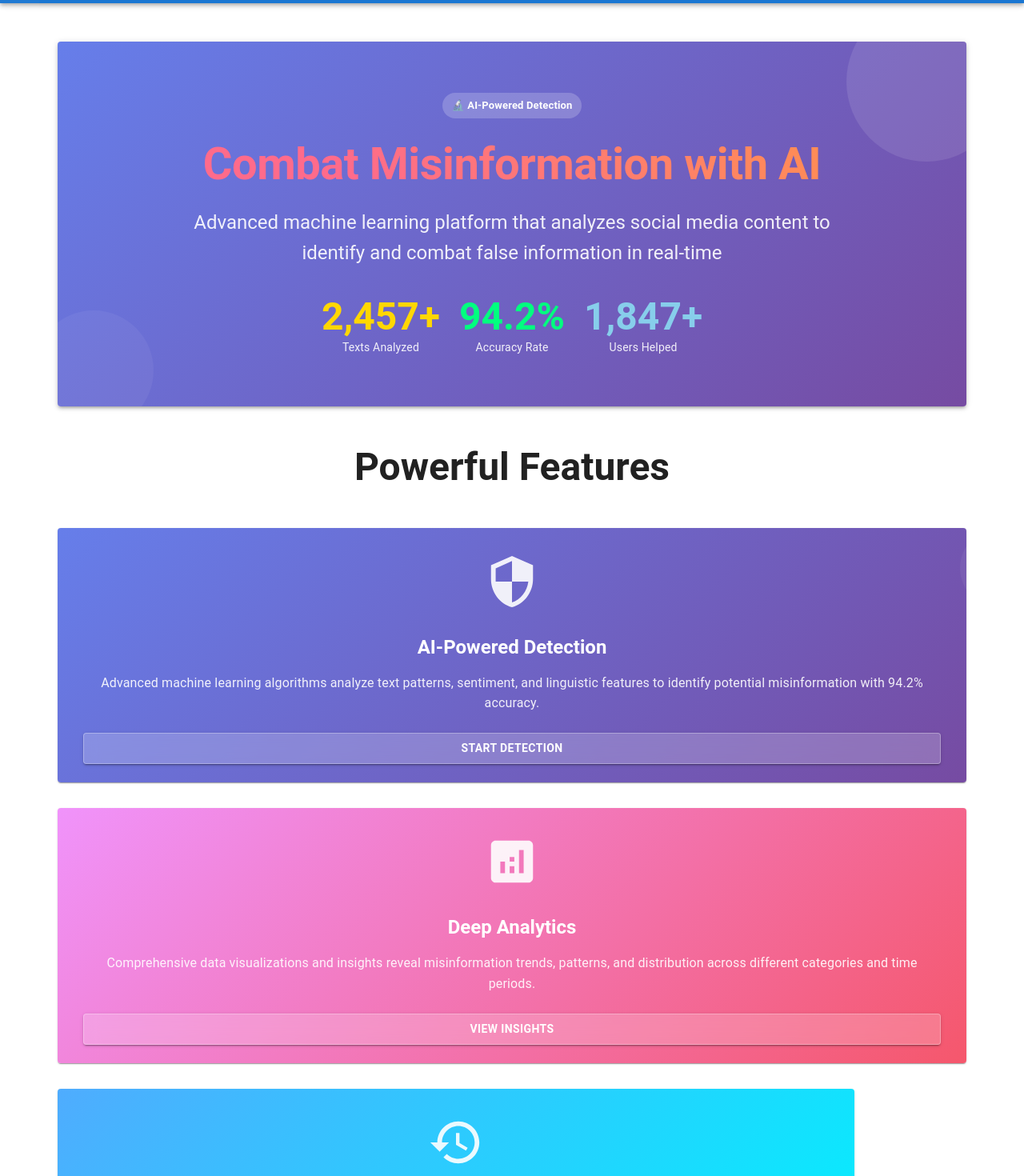
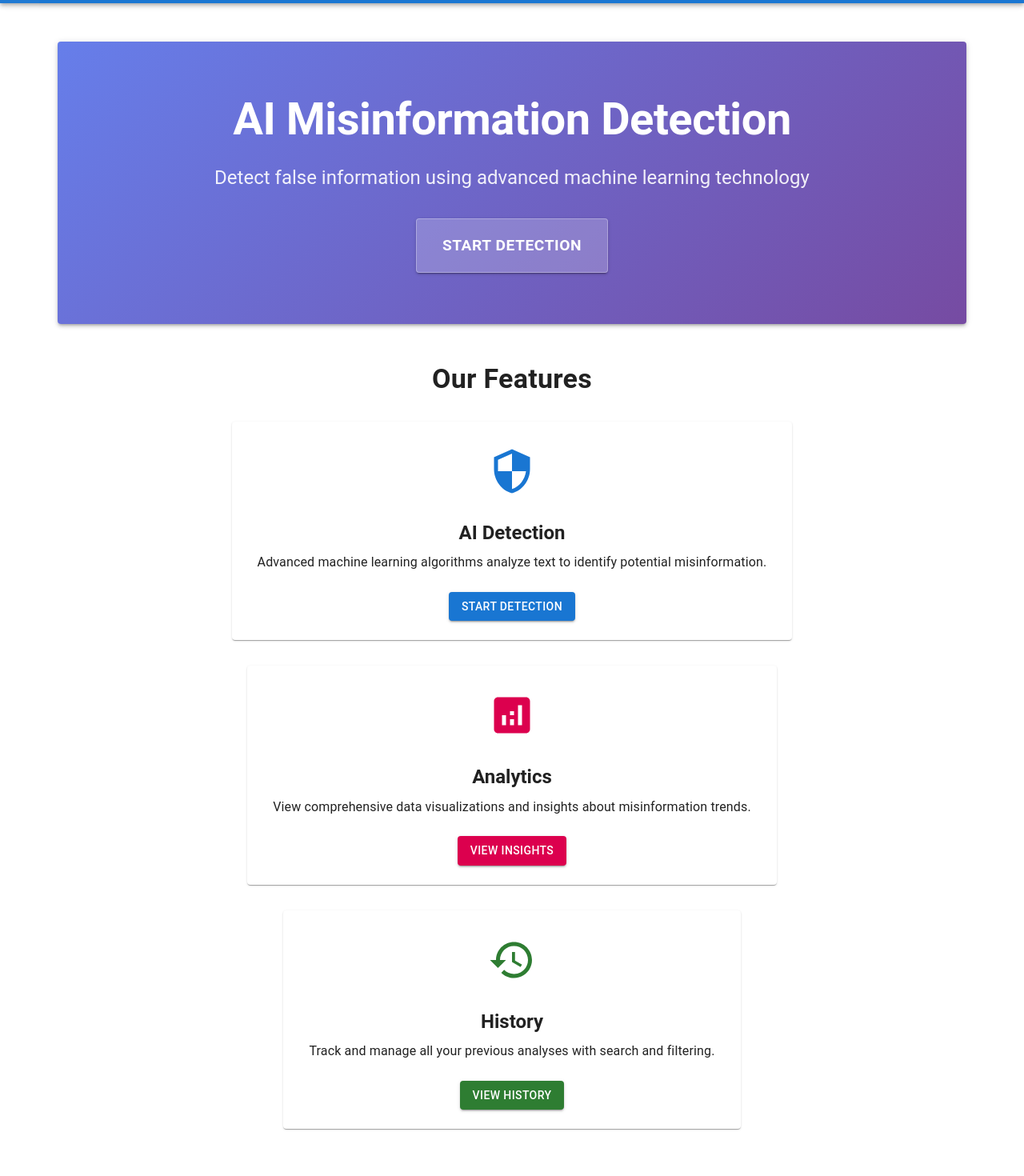
Before and after one commit to Nico-Gerber/COS30049-Assignment-3, a React (Create React App) app in the folder client/: page / in a window 1280 px wide. Shown: the part 60-1530 px from the top of the page at 80% size. Built offline with nearby package versions, Linux system fonts and the light colour scheme.

Commit message:
Refactor home page UI and fix accuracy display in insights

```diff
--- a/client/src/pages/home.js
+++ b/client/src/pages/home.js
@@ -1,31 +1,16 @@
-import React, { useEffect, useState } from 'react';
+import React from 'react';
 import {
-  Container, Typography, Paper, Box, Grid, Card, CardContent, Button,
-  Chip, Avatar, Fade, Grow, LinearProgress, Divider
+  Container, Typography, Paper, Box, Grid, Card, CardContent, Button
 } from '@mui/material';
 import { Link } from 'react-router-dom';
 import {
-  Timeline, Analytics, Security, TrendingUp, Speed, Shield,
-  VerifiedUser, Assessment, History, School
+  Security, Analytics, History
 } from '@mui/icons-material';
 
 const Home = () => {
-  const [stats, setStats] = useState({ total: 0, accuracy: 0, analyses: 0 });
-  const [loaded, setLoaded] = useState(false);
-
-  useEffect(() => {
-    // Simulate loading statistics
-    const timer = setTimeout(() => {
-      setStats({ total: 2457, accuracy: 94.2, analyses: 1847 });
-      setLoaded(true);
-    }, 1000);
-    return () => clearTimeout(timer);
-  }, []);
-
   return (
     <Container maxWidth="lg" sx={{ px: { xs: 2, sm: 3, md: 4 }, py: 3 }}>
       {/* Hero Section */}
-      <Fade in={true} timeout={1000}>
       <Paper
         elevation={3}
         sx={{
@@ -33,34 +18,19 @@ const Home = () => {
           mb: 6,
           background: 'linear-gradient(135deg, #667eea 0%, #764ba2 100%)',
           color: 'white',
-            textAlign: 'center',
-            position: 'relative',
-            overflow: 'hidden'
+          textAlign: 'center'
         }}
       >
-          <Box sx={{ position: 'relative', zIndex: 2 }}>
-            <Chip
-              label="🔬 AI-Powered Detection"
-              sx={{
-                mb: 3,
-                backgroundColor: 'rgba(255,255,255,0.2)',
-                color: 'white',
-                fontWeight: 'bold'
-              }}
-            />
         <Typography
           variant="h2"
           component="h1"
           gutterBottom
           sx={{
             fontWeight: 'bold',
-                background: 'linear-gradient(45deg, #FE6B8B 30%, #FF8E53 90%)',
-                WebkitBackgroundClip: 'text',
-                WebkitTextFillColor: 'transparent',
             fontSize: { xs: '2rem', sm: '2.5rem', md: '3.5rem' }
           }}
         >
-              Combat Misinformation with AI
+          AI Misinformation Detection
         </Typography>
         <Typography
           variant="h5"
@@ -72,159 +42,109 @@ const Home = () => {
             lineHeight: 1.6
           }}
         >
-              Advanced machine learning platform that analyzes social media content
-              to identify and combat false information in real-time
+          Detect false information using advanced machine learning technology
         </Typography>
 
-            {/* Quick Stats */}
-            <Grid container spacing={3} justifyContent="center" sx={{ mt: 4 }}>
-              <Grid item xs={4} sm={3}>
-                <Box>
-                  <Typography variant="h3" sx={{ fontWeight: 'bold', color: '#FFD700' }}>
-                    {loaded ? `${stats.total.toLocaleString()}+` : '0'}
-                  </Typography>
-                  <Typography variant="body2" sx={{ opacity: 0.9 }}>
-                    Texts Analyzed
-                  </Typography>
-                </Box>
-              </Grid>
-              <Grid item xs={4} sm={3}>
-                <Box>
-                  <Typography variant="h3" sx={{ fontWeight: 'bold', color: '#00FF7F' }}>
-                    {loaded ? `${stats.accuracy}%` : '0%'}
-                  </Typography>
-                  <Typography variant="body2" sx={{ opacity: 0.9 }}>
-                    Accuracy Rate
-                  </Typography>
-                </Box>
-              </Grid>
-              <Grid item xs={4} sm={3}>
-                <Box>
-                  <Typography variant="h3" sx={{ fontWeight: 'bold', color: '#87CEEB' }}>
-                    {loaded ? `${stats.analyses.toLocaleString()}+` : '0'}
-                  </Typography>
-                  <Typography variant="body2" sx={{ opacity: 0.9 }}>
-                    Users Helped
-                  </Typography>
-                </Box>
-              </Grid>
-            </Grid>
-          </Box>
-
-          {/* Background decoration */}
-          <Box sx={{
-            position: 'absolute',
-            top: -50,
-            right: -50,
-            width: 200,
-            height: 200,
-            borderRadius: '50%',
-            background: 'rgba(255,255,255,0.1)',
-            zIndex: 1
-          }} />
-          <Box sx={{
-            position: 'absolute',
-            bottom: -30,
-            left: -30,
-            width: 150,
-            height: 150,
-            borderRadius: '50%',
-            background: 'rgba(255,255,255,0.05)',
-            zIndex: 1
-          }} />
-        </Paper>
-      </Fade>
-
-      {/* Main Features */}
-      <Box sx={{ mb: 8 }}>
-        <Typography variant="h3" align="center" gutterBottom sx={{ mb: 6, fontWeight: 'bold' }}>
-          Powerful Features
-        </Typography>
-        <Grid container spacing={{ xs: 3, md: 4 }}>
-          {[
-            {
-              icon: <Security sx={{ fontSize: 70 }} />,
-              title: "AI-Powered Detection",
-              description: "Advanced machine learning algorithms analyze text patterns, sentiment, and linguistic features to identify potential misinformation with 94.2% accuracy.",
-              link: "/detector",
-              color: "primary",
-              gradient: "linear-gradient(135deg, #667eea 0%, #764ba2 100%)",
-              buttonText: "Start Detection",
-              delay: 0
-            },
-            {
-              icon: <Analytics sx={{ fontSize: 70 }} />,
-              title: "Deep Analytics",
-              description: "Comprehensive data visualizations and insights reveal misinformation trends, patterns, and distribution across different categories and time periods.",
-              link: "/insights",
-              color: "secondary",
-              gradient: "linear-gradient(135deg, #f093fb 0%, #f5576c 100%)",
-              buttonText: "View Insights",
-              delay: 200
-            },
-            {
-              icon: <History sx={{ fontSize: 70 }} />,
-              title: "Analysis History",
-              description: "Track all your previous analyses, add feedback, and manage your detection history with powerful search and filtering capabilities.",
-              link: "/history",
-              color: "success",
-              gradient: "linear-gradient(135deg, #4facfe 0%, #00f2fe 100%)",
-              buttonText: "View History",
-              delay: 400
-            }
-          ].map((feature, index) => (
-            <Grid item xs={12} md={4} key={index}>
-              <Grow in={loaded} timeout={1000 + feature.delay}>
-                <Card
-                  sx={{
-                    height: '100%',
-                    display: 'flex',
-                    flexDirection: 'column',
-                    transition: 'all 0.3s ease-in-out',
-                    '&:hover': {
-                      transform: 'translateY(-8px)',
-                      boxShadow: '0 12px 20px rgba(0,0,0,0.15)'
-                    },
-                    background: feature.gradient,
-                    color: 'white'
-                  }}
-                >
-                  <CardContent sx={{ flexGrow: 1, textAlign: 'center', p: { xs: 3, sm: 4 } }}>
-                    <Box sx={{ mb: 3, opacity: 0.9 }}>
-                      {feature.icon}
-                    </Box>
-                    <Typography variant="h5" component="h2" gutterBottom sx={{ fontWeight: 'bold', mb: 2 }}>
-                      {feature.title}
-                    </Typography>
-                    <Typography variant="body1" paragraph sx={{ opacity: 0.9, lineHeight: 1.6, mb: 3 }}>
-                      {feature.description}
-                    </Typography>
         <Button
           component={Link}
-                      to={feature.link}
+          to="/detector"
           variant="contained"
-                      fullWidth
+          size="large"
           sx={{
             backgroundColor: 'rgba(255,255,255,0.2)',
             color: 'white',
             fontWeight: 'bold',
+            px: 4,
+            py: 2,
+            fontSize: '1.2rem',
             '&:hover': {
-                          backgroundColor: 'rgba(255,255,255,0.3)',
-                          transform: 'translateY(-2px)'
+              backgroundColor: 'rgba(255,255,255,0.3)'
             },
-                        backdropFilter: 'blur(10px)',
             border: '1px solid rgba(255,255,255,0.3)'
           }}
         >
-                      {feature.buttonText}
+          Start Detection
+        </Button>
+      </Paper>
+
+      {/* Main Features */}
+      <Typography variant="h4" align="center" gutterBottom sx={{ mb: 4, fontWeight: 'bold' }}>
+        Our Features
+      </Typography>
+
+      <Grid container spacing={4} justifyContent="center">
+        <Grid item xs={12} md={4}>
+          <Card sx={{ height: '100%', textAlign: 'center' }}>
+            <CardContent sx={{ p: 4 }}>
+              <Box sx={{ mb: 3, color: 'primary.main' }}>
+                <Security sx={{ fontSize: 60 }} />
+              </Box>
+              <Typography variant="h5" component="h2" gutterBottom sx={{ fontWeight: 'bold' }}>
+                AI Detection
+              </Typography>
+              <Typography variant="body1" paragraph sx={{ lineHeight: 1.6, mb: 3 }}>
+                Advanced machine learning algorithms analyze text to identify potential misinformation.
+              </Typography>
+              <Button
+                component={Link}
+                to="/detector"
+                variant="contained"
+                color="primary"
+              >
+                Start Detection
               </Button>
             </CardContent>
           </Card>
-              </Grow>
         </Grid>
-          ))}
+
+        <Grid item xs={12} md={4}>
+          <Card sx={{ height: '100%', textAlign: 'center' }}>
+            <CardContent sx={{ p: 4 }}>
+              <Box sx={{ mb: 3, color: 'secondary.main' }}>
+                <Analytics sx={{ fontSize: 60 }} />
+              </Box>
+              <Typography variant="h5" component="h2" gutterBottom sx={{ fontWeight: 'bold' }}>
+                Analytics
+              </Typography>
+              <Typography variant="body1" paragraph sx={{ lineHeight: 1.6, mb: 3 }}>
+                View comprehensive data visualizations and insights about misinformation trends.
+              </Typography>
+              <Button
+                component={Link}
+                to="/insights"
+                variant="contained"
+                color="secondary"
+              >
+                View Insights
+              </Button>
+            </CardContent>
+          </Card>
         </Grid>
+
+        <Grid item xs={12} md={4}>
+          <Card sx={{ height: '100%', textAlign: 'center' }}>
+            <CardContent sx={{ p: 4 }}>
+              <Box sx={{ mb: 3, color: 'success.main' }}>
+                <History sx={{ fontSize: 60 }} />
               </Box>
+              <Typography variant="h5" component="h2" gutterBottom sx={{ fontWeight: 'bold' }}>
+                History
+              </Typography>
+              <Typography variant="body1" paragraph sx={{ lineHeight: 1.6, mb: 3 }}>
+                Track and manage all your previous analyses with search and filtering.
+              </Typography>
+              <Button
+                component={Link}
+                to="/history"
+                variant="contained"
+                color="success"
+              >
+                View History
+              </Button>
+            </CardContent>
+          </Card>
+        </Grid>
+      </Grid>
     </Container>
   );
 };
--- a/client/src/pages/insights.js
+++ b/client/src/pages/insights.js
@@ -48,7 +48,7 @@ const Insights = () => {
           total: data.total_analyses,
           fake: data.fake_count,
           real: data.real_count,
-          accuracy: data.avg_confidence * 100 // Convert to percentage
+          accuracy: Math.round(data.avg_confidence * 100) // Convert to percentage and round to 2 decimal places
         });
       } else {
         // Fallback to sample data if API fails
@@ -227,7 +227,7 @@ const Insights = () => {
                 Accuracy
               </Typography>
               <Typography variant="h3" component="div" color="primary.main" sx={{ fontWeight: 'bold' }}>
-                {misinformationStats.accuracy}%
+                {misinformationStats.accuracy.toFixed(2)}%
               </Typography>
             </CardContent>
           </Card>
```
Lines whose indentation alone changed are shown as unchanged.
